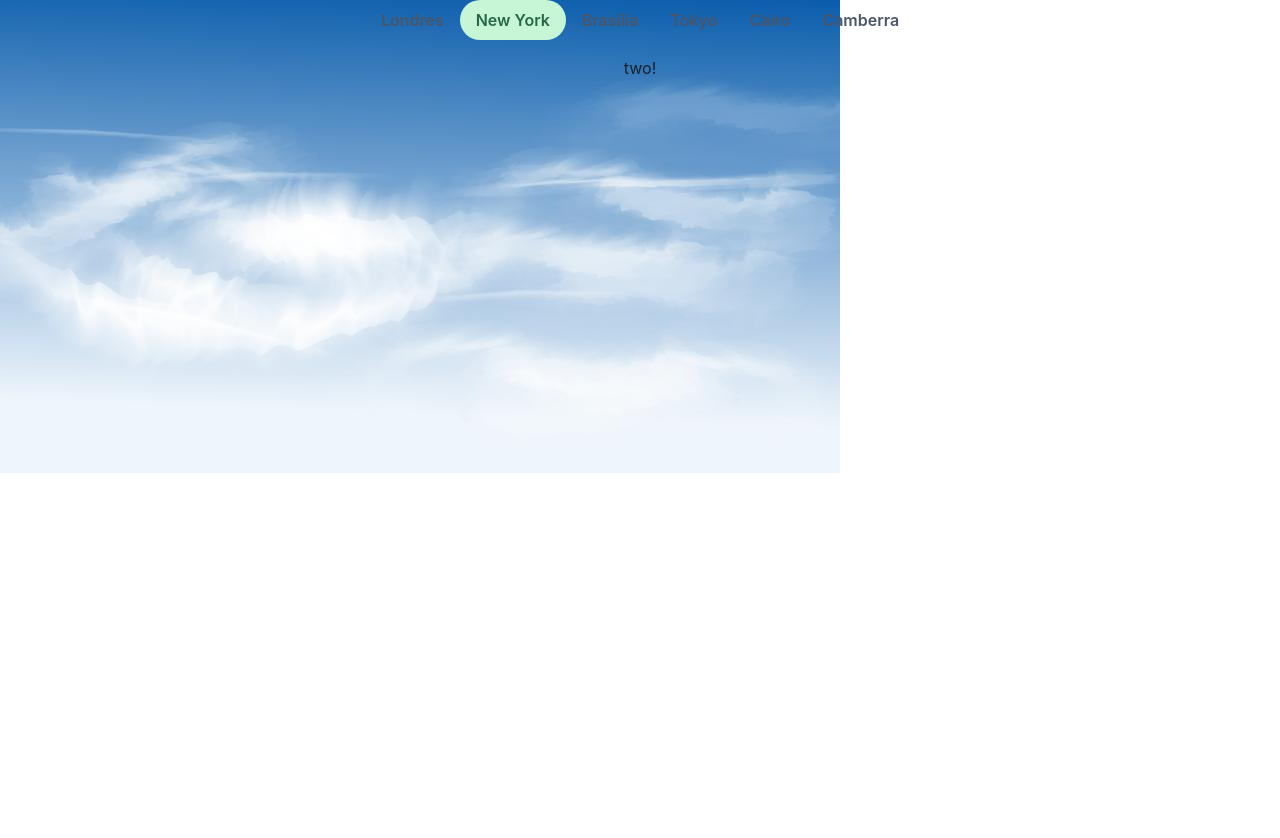
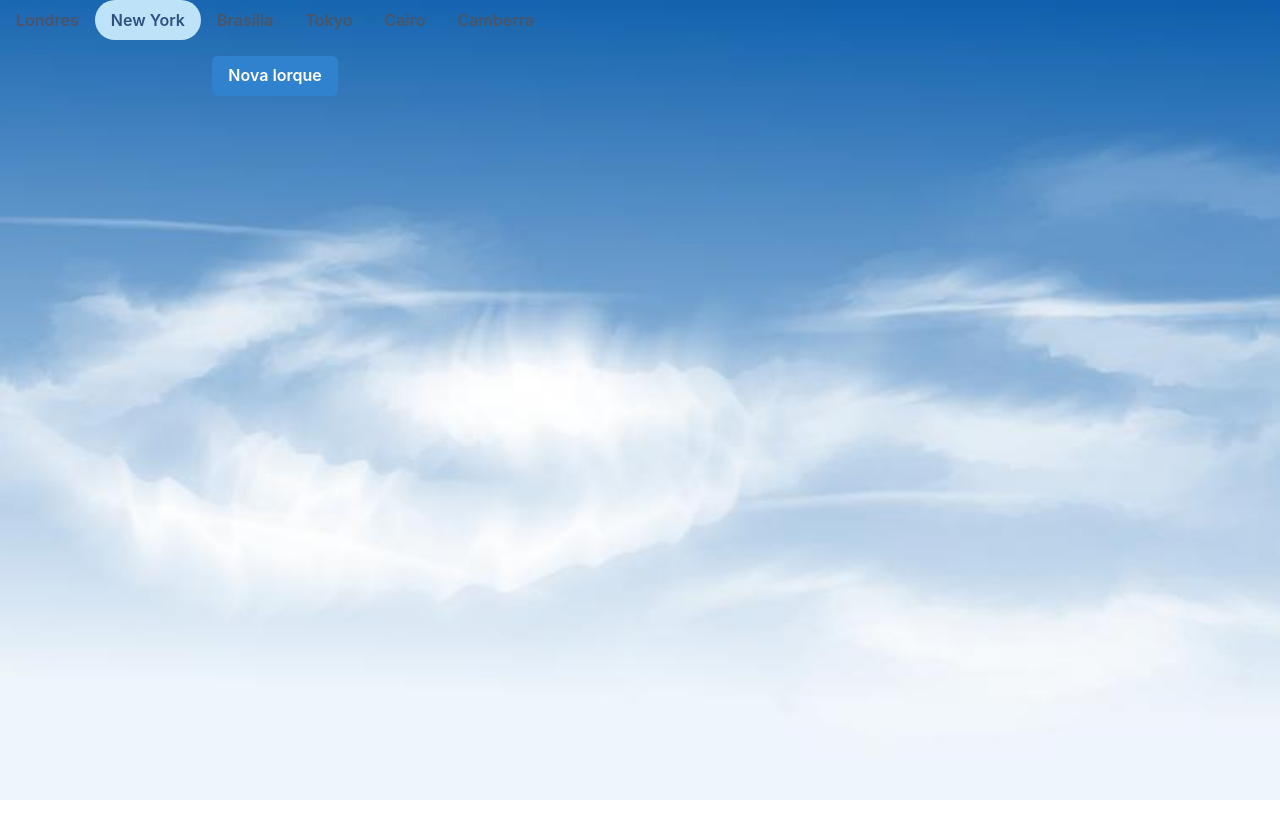
Before and after one commit to camille-policarpo/projetoCT, a Next.js app: page / in a window 1280 px wide. Both pictures are taken after a click on the tab "New York". Shown: the top 838 px of the page. After the commit the page ends 800 px from the top, so only its background shows below. Built offline with nearby package versions, Linux system fonts and the light colour scheme.

Commit message:
vamooooo

```diff
--- a/src/pages/index.tsx
+++ b/src/pages/index.tsx
@@ -1,18 +1,31 @@
-import { FormEvent, useState } from 'react'
+import { FormEvent, MouseEventHandler, useState } from 'react'
 import type { NextPage } from 'next'
 import Head from 'next/head'
 import { Flex, Box, Text, Input, Button, Image, Tabs, TabList, TabPanels, Tab, TabPanel } from '@chakra-ui/react';
+import { Openmeteo } from '../services/axios';
 
 
 
 const Home: NextPage = () => {
-  const [texto, setTexto] = useState('');
+
 
   async function onSubmit(event: FormEvent){
   }
+  let dados
+
+  const consultaApi = (event: React.MouseEvent<HTMLButtonElement>) => {
+    // dados = await Openmeteo.get(`latitude=${latitude}&longitude=${longitude}&hourly=temperature_2m,relativehumidity_2m&daily=temperature_2m_max,temperature_2m_min&timezone=Europe%2FLondon`)
+    dados= "deucerto"
+    event.preventDefault();
+
+    const button: HTMLButtonElement = event.currentTarget;
+    console.log(dados);
+    console.log(button.name)
+  };
 
   return (
-    <div>
+    <Flex bgImage="ceu.jpg" bgRepeat="no-repeat" bgSize={"cover"}>
+
       <Head>
         <title>Create Next App</title>
         <meta name="description" content="Generated by create next app" />
@@ -20,9 +33,8 @@ const Home: NextPage = () => {
       </Head>
 
       <main>
-        <Flex align='center' justify-content= 'center'>
-          <Box  w='100vw' h='1000vh' justify-content= 'center' bgImage="ceu.jpg" bgRepeat="no-repeat">
-                <Tabs  align='center' variant='soft-rounded' colorScheme='green' >
+          <Flex  w='100vh' h='100vh' justify-content= 'center' bg="red.10" >
+                <Tabs  align='center' variant='soft-rounded' colorScheme='blue' >
                   <TabList>
                   <Tab>Londres</Tab>
                   <Tab>New York</Tab>
@@ -33,16 +45,17 @@ const Home: NextPage = () => {
                 </TabList>
                 <TabPanels>
                 {/* Londres */}
-                <TabPanel>
-                  <p>TEMPERATURA E n sei!</p>
+                <TabPanel >
+                  Openmeteo.get(latitude=51.5002&longitude=-0.1262&hourly=temperature_2m,relativehumidity_2m&daily=temperature_2m_max,temperature_2m_min&timezone=Europe%2FLondon)
                 </TabPanel>
                 {/* New York */}
                 <TabPanel>
-                  <p>two!</p>
+
+                  <Button colorScheme='blue' name='2' onClick={consultaApi}>Nova Iorque</Button>
                 </TabPanel>
                 {/* Brasilia */}
                 <TabPanel>
-                  <p>three!</p>
+                <Button colorScheme='blue' name='123' onClick={consultaApi}>Nova Iorque</Button>
                 </TabPanel>
                 {/* Tokyo */}
                 <TabPanel>
@@ -58,11 +71,9 @@ const Home: NextPage = () => {
                 </TabPanel>
               </TabPanels>
             </Tabs>
-          </Box>
-        </Flex>
-
+          </Flex>
       </main>
-    </div>
+    </Flex>
   )
 }
 
--- a/src/services/axios.ts
+++ b/src/services/axios.ts
@@ -1,5 +1,5 @@
 import axios from "axios";
 
 export const Openmeteo = axios.create ({
-    baseURL: "https://api.open-meteo.com/v1/forecast?latitude=-20.26&longitude=-40.28&hourly=temperature_2m"
+    baseURL: "https://api.open-meteo.com/v1/forecast?"
 })
```
